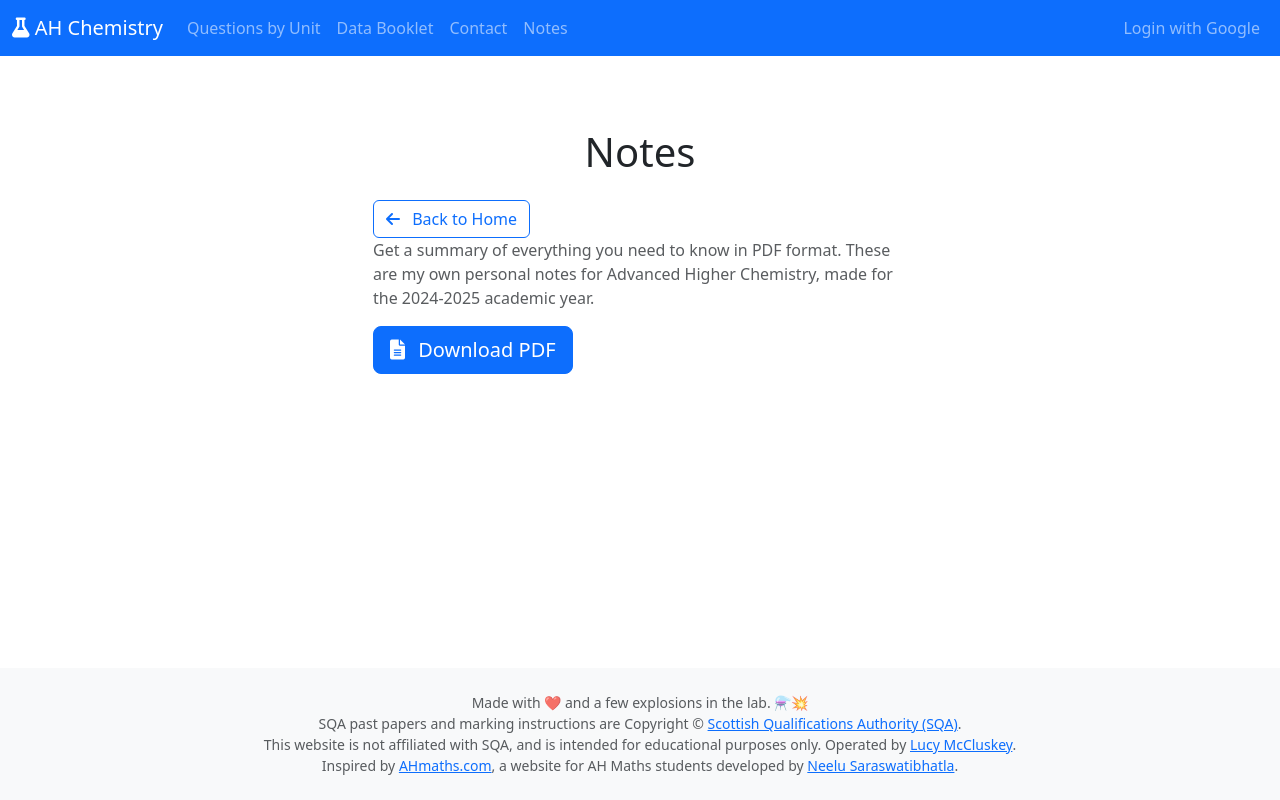
After one commit to mistspelt/ahchem, a Flask app: template app/templates/notes.html in a window 1280 px wide. The commit adds this page. Run offline with Flask 3, Linux system fonts and the light colour scheme; the template is opened without the code that fills it, so the values that code supplies are empty; parts of the project's set-up code (start-up, migrations or seed data) failed here and were passed over.

Commit message:
Add notes

```diff
--- a/app/main/routes.py
+++ b/app/main/routes.py
@@ -4,3 +4,7 @@ from flask import render_template
 @bp.route('/')
 def home():
     return render_template('home.html')
+
+@bp.route('/notes')
+def notes():
+    return render_template('notes.html')
--- a/app/templates/layout.html
+++ b/app/templates/layout.html
@@ -47,6 +47,9 @@
                         </li>
                         <li class="nav-item">
                             <a class="nav-link" href="{{ url_for('contact.contact')}}">Contact</a>
+                        </li>
+                        <li class="nav-item">
+                            <a class="nav-link" href="{{ url_for('main.notes')}}">Notes</a>
                         </li>
                     </ul>
 
--- /dev/null
+++ b/app/templates/notes.html
@@ -0,0 +1,20 @@
+{% extends "layout.html" %}
+
+{% block content %}
+<div class="container py-5">
+    <div class="row justify-content-center">
+        <div class="col-md-8 col-lg-6">
+
+            <h1 class="mb-4 text-center">Notes</h1>
+            <a href="{{ url_for('main.home') }}" class="btn btn-outline-primary">
+                <i class="fas fa-arrow-left me-2"></i> Back to Home
+            </a>
+
+            <p class="text-muted">Get a summary of everything you need to know in PDF format. These are my own personal notes for Advanced Higher Chemistry, made for the 2024-2025 academic year.</p>
+
+
+            <a href="{{ url_for('static', filename='docs/notes.pdf') }}" class="btn btn-primary btn-lg" download>
+                <i class="fas fa-file-alt me-2"></i> Download PDF
+            </a>
+</div>
+{% endblock %}
```
Also changed, not shown: 1 other file.
